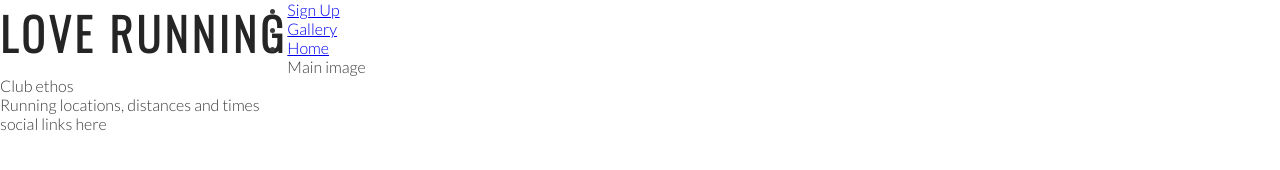
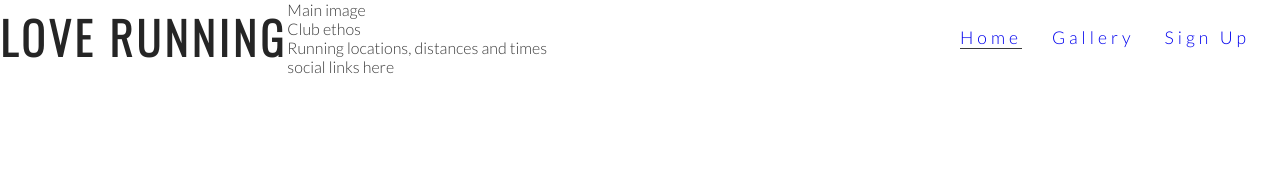
Before and after one commit to CamillaCentio/love-running, a plain HTML site: page index.html in a window 1280 px wide. Drawn offline with nearby package versions, Linux system fonts and the light colour scheme.

Commit message:
Style navigation links

```diff
--- a/assets/css/style.css
+++ b/assets/css/style.css
@@ -23,5 +23,35 @@ h1, h2 {
 #logo {
     float: left;
     font-size: 280%;
+}
+
+/* navigation links */
+
+#menu {
+    font-size: 110%;
+    letter-spacing: 4px;
+}
+
+#menu, #logo {
+    line-height: 75px;
 
 }
+
+#menu li {
+    float: right;
+    list-style-type: none;
+    margin-right: 30px;
+}
+
+#menu a {
+    text-decoration: none;
+    color: inferit;
+}
+
+#menu a:hover {
+    border-bottom: 1px solid #3a3a3a;
+}
+
+.active {
+    border-bottom: 1px solid #3a3a3a;
+}
--- a/index.html
+++ b/index.html
@@ -15,7 +15,7 @@
     <a href="index.html">
         <h1 id="logo">Love Running</h1>
     </a>
-    <nav>
+    <nav id="menu">
         <ul>
             <li>
                 <a href="#">Sign Up</a>
@@ -24,7 +24,7 @@
                 <a href="#">Gallery</a>
             </li>
             <li>
-                <a href="index.html">Home</a>
+                <a href="index.html" class="active">Home</a>
             </li>
         </ul>
     </nav>
```
